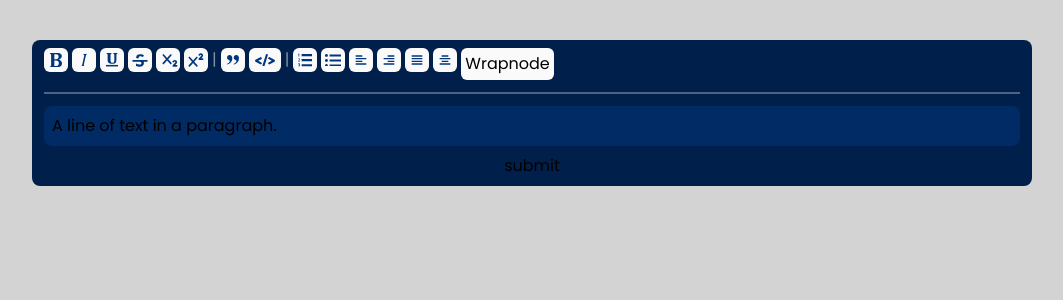
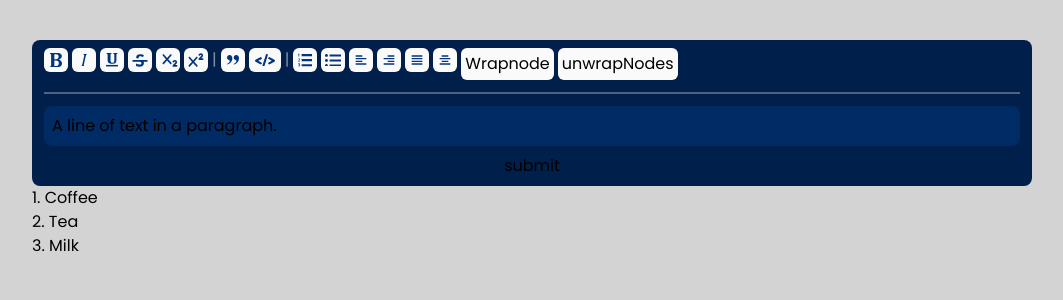
Before and after one commit to alifpermana-studio/nextjs-privatelib-v2, a Next.js app: page /slate-editor in a window 1280 px wide. Shown: the top 300 px of the page, without its empty margins (108-1171 px from the left). Built offline with nearby package versions, Linux system fonts and the light colour scheme; no server answers.

Commit message:
Add order list element to Slate Editor feature.

```diff
--- a/app/slate-editor/page.js
+++ b/app/slate-editor/page.js
@@ -33,6 +33,7 @@ export default function SlateEditor() {
   }, []); */
 
   const renderElement = useCallback((props) => {
+    /* console.dir(props); */
     return <EditableElement {...props} />;
   }, []);
 
@@ -136,6 +137,11 @@ export default function SlateEditor() {
         </Slate>
         <button onClick={() => console.dir(editor)}>submit</button>
       </div>
+      <ol className="list-inside list-decimal">
+        <li>Coffee</li>
+        <li>Tea</li>
+        <li>Milk</li>
+      </ol>
     </div>
   );
 }
@@ -321,6 +327,8 @@ const Toolbar = (editor) => {
         onMouseDown={(e) => {
           e.preventDefault();
           CustomEditor.toggleOrderListBlock(editor);
+          //First, loop editor on each children for <li/> tag, and return as element
+          //Second, loop editor on single element for <ol/> tag
         }}
       >
         <svg
@@ -448,13 +456,23 @@ const Toolbar = (editor) => {
       >
         Wrapnode
       </button>
+      <button
+        title="W"
+        className=" rounded-md bg-lightmodev4 p-1 dark:bg-darkmodev4"
+        onMouseDown={(e) => {
+          e.preventDefault();
+          CustomEditor.toggleUnwrapNodeBlock(editor);
+        }}
+      >
+        unwrapNodes
+      </button>
     </div>
   );
 };
 
 const EditableElement = ({ attributes, children, element }) => {
   const style = { textAlign: element.align };
-  console.dir(element);
+  console.dir(children);
   switch (element.type) {
     case "quote":
       return (
@@ -486,9 +504,9 @@ const EditableElement = ({ attributes, children, element }) => {
           {children}
         </li>
       );
-    case "ordered-list":
+    case "order-list":
       return (
-        <ol style={style} {...attributes}>
+        <ol style={style} className="list-inside list-decimal" {...attributes}>
           {children}
         </ol>
       );
@@ -590,7 +608,15 @@ const CustomEditor = {
 
   isOrderListActive(editor) {
     const [match] = Editor.nodes(editor, {
-      match: (n) => n.type === "ordered-list",
+      match: (n) => n.type === "order-list",
+    });
+
+    return !!match;
+  },
+
+  isListItemActive(editor) {
+    const [match] = Editor.nodes(editor, {
+      match: (n) => n.type === "list-item",
     });
 
     return !!match;
@@ -735,7 +761,41 @@ const CustomEditor = {
   },
 
   toggleWrapNodeBlock(editor) {
-    const block = { type: "format", children: [] };
-    Transforms.wrapNodes(editor, block);
+    const isActive = CustomEditor.isOrderListActive(editor);
+    const block = { type: isActive ? "paragraph" : "order-list", children: [] };
+
+    console.dir(editor);
+  },
+
+  toggleUnwrapNodeBlock(editor) {
+    const isOrderActive = CustomEditor.isOrderListActive(editor);
+    const isListActive = CustomEditor.isListItemActive(editor);
+    const block = {
+      type: isOrderActive ? "paragraph" : "order-list",
+      children: [],
+    };
+
+    /* Transforms.unwrapNodes(editor, {
+      match: (n) => !Element.isElement(n) && Editor.isEditor(editor, n),
+      split: true,
+    }); */
+
+    //this
+
+    Transforms.setNodes(editor, {
+      type: isListActive ? "paragraph" : "list-item",
+    });
+
+    if (!isOrderActive) {
+      Transforms.wrapNodes(editor, {
+        type: "order-list",
+        children: [],
+      });
+    } else {
+      Transforms.liftNodes(editor, {
+        type: "paragraph",
+        children: [],
+      });
+    }
   },
 };
```
